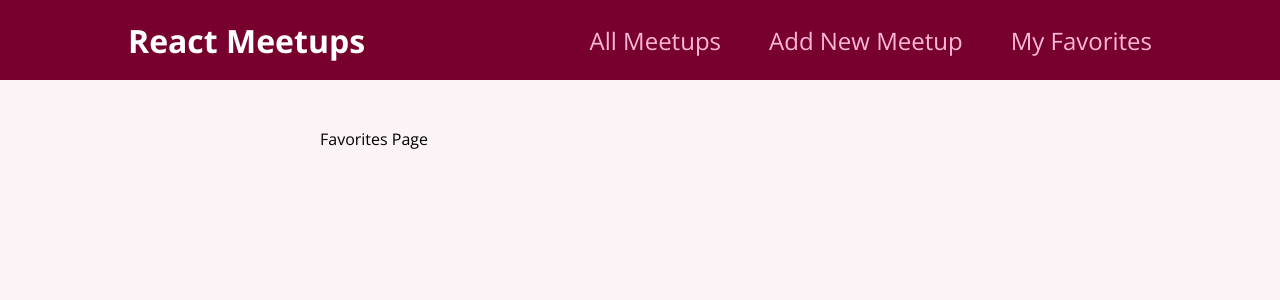
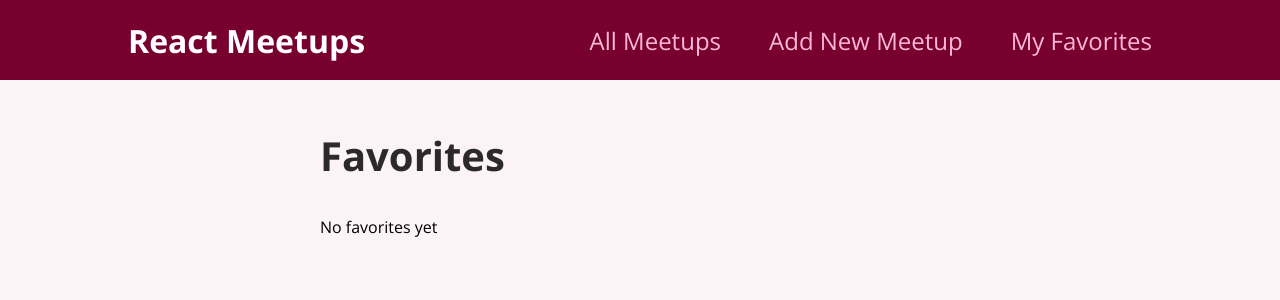
Before and after one commit to fredyvelasquezgt/meetups-app-react, a React (Create React App) app: page /favorites in a window 1280 px wide. Shown: the top 300 px of the page. Built offline with nearby package versions, Linux system fonts and the light colour scheme.

Commit message:
finished favorites section

```diff
--- a/src/components/meetups/MeetupItem.js
+++ b/src/components/meetups/MeetupItem.js
@@ -35,7 +35,7 @@ function MeetupItem(props) {
         <p>{props.description}</p>
         </div>
         <div className={classes.actions} >
-            <button onClick={toggleFavoriteStatusHandler} >To Favorites</button>
+            <button onClick={toggleFavoriteStatusHandler} >{itemIsFavorite ? 'Remove from Favorites': 'To Favorites'}</button>
         </div>
         </Card>
     </li>
--- a/src/pages/Favorites.js
+++ b/src/pages/Favorites.js
@@ -1,5 +1,23 @@
+import { useContext } from 'react';
+import MeetupList from '../components/meetups/MeetupList';
+import { FavoritesContext } from '../store/favorites-context';
+
 function FavoritesPage() {
-    return <div>Favorites Page</div>
+    const favoritesCtx = useContext(FavoritesContext)
+
+    let content;
+
+    if(favoritesCtx.totalFavorites === 0) {
+        content = <p>No favorites yet</p>
+    } else {
+        content = <MeetupList meetups={favoritesCtx.favorites}/>
+
+    }
+
+    return <section>
+        <h1>Favorites</h1>
+        {content}
+    </section>
 }
 
 export default FavoritesPage;
```
